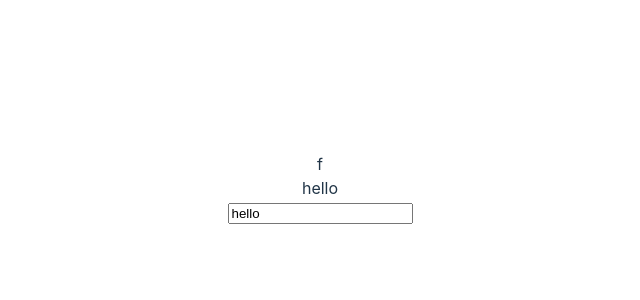
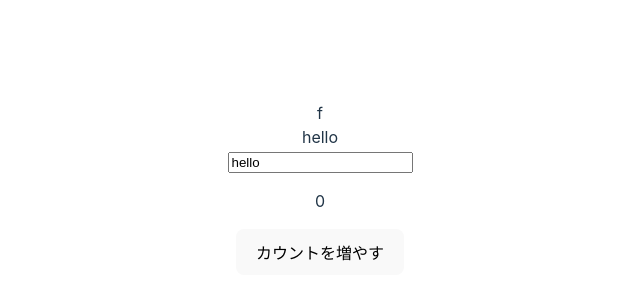
Before and after one commit to 2nofa11/NekoBook, a Vue app: page / in a window 1280 px wide. Shown: the part 212-512 px from the top of the page, without its empty margins (320-960 px from the left). Built offline with nearby package versions, Linux system fonts and the light colour scheme.

Commit message:
p60 メソッド内のthisはインスタンスを指し、今回の場合は `RegisterUpdate`インスタンを指している

```diff
--- a/src/components/RegisterUpdate.vue
+++ b/src/components/RegisterUpdate.vue
@@ -3,6 +3,8 @@
     <div>{{ judgeLength }}</div>
     <div>{{ msg }}</div>
     <input type="text" :value="msg" />
+    <p>{{ count }}</p>
+    <button @click="increment">カウントを増やす</button>
   </div>
 </template>
 
@@ -12,7 +14,8 @@ import { defineComponent } from "vue";
 export default defineComponent({
   data() {
     return {
-      msg: "hello",
+      msg: "hello" as string,
+      count: 0 as number,
     };
   },
   computed: {
@@ -20,5 +23,10 @@ export default defineComponent({
       return this.msg.length >= 10 ? "t" : "f";
     },
   },
+  methods: {
+    increment: function () {
+      this.count += 1;
+    },
+  },
 });
 </script>
```
